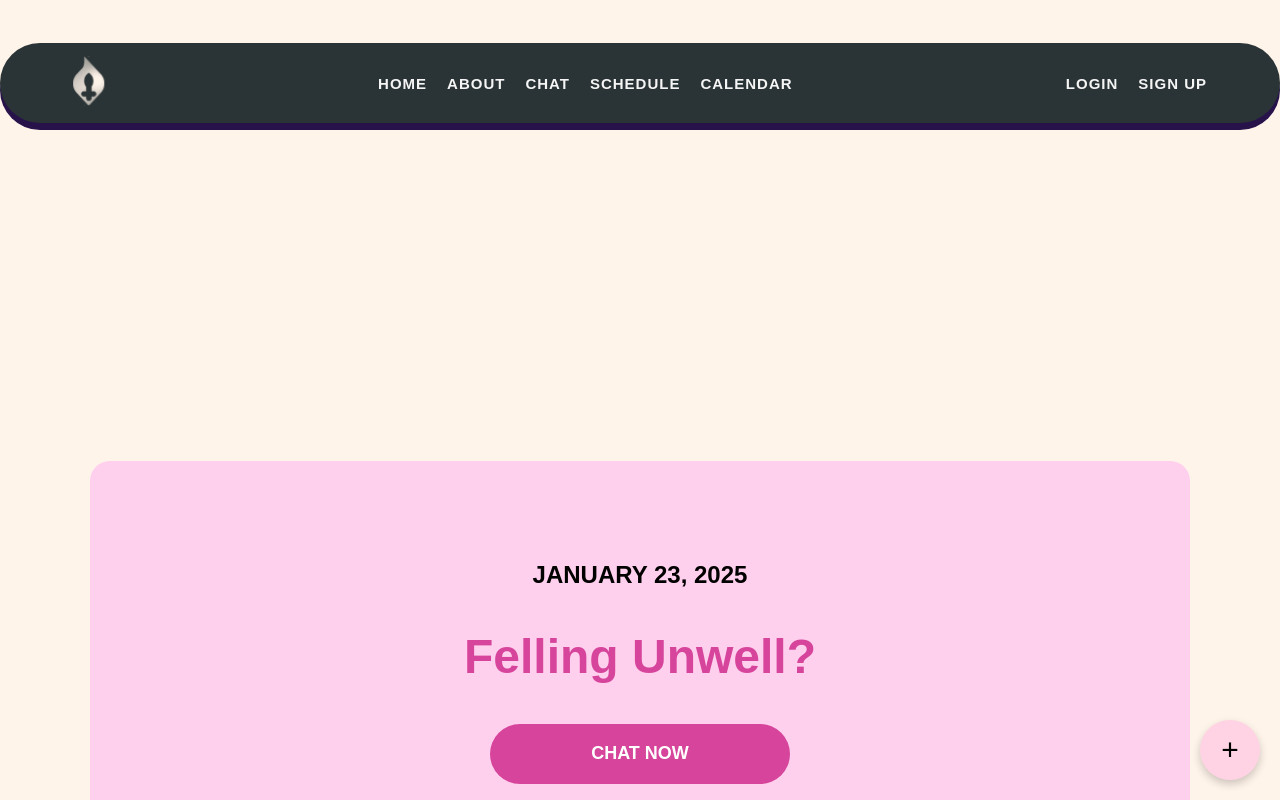
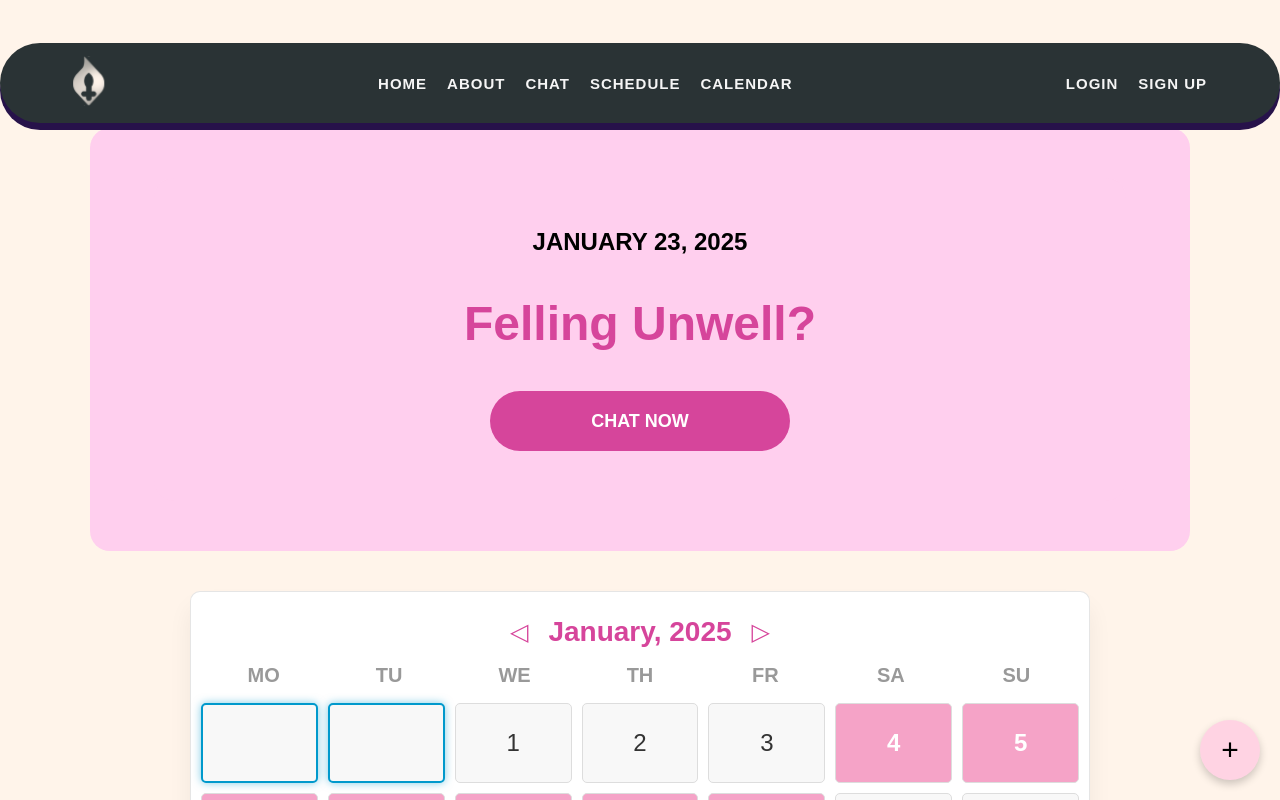
Before and after one commit to TrucNguyen2211/Hackathon_NhamNhamNho, a React (Vite) app in the folder frontend/: page /home in a window 1280 px wide. Shown: the top 800 px of the page. Built offline with nearby package versions, Linux system fonts and the light colour scheme.

Commit message:
fix chat behind navbar

```diff
--- a/frontend/src/index.css
+++ b/frontend/src/index.css
@@ -8,7 +8,7 @@
 #root {
   width: 100%;
   height: 100%;
-  padding-top: 18%;
+  padding-top: 5%;
   background-color: #FFF4EA;
 }
 
--- a/frontend/src/pages/ChatInterface.css
+++ b/frontend/src/pages/ChatInterface.css
@@ -4,6 +4,7 @@
     flex-direction: column;
     height: calc(100vh - 60px); /* Subtract the height of the navbar (adjust 60px as needed) */
     box-sizing: border-box;
+    padding-top: 50px; /* Add some space at the top */
 }
 
 /* General Styling */
```
